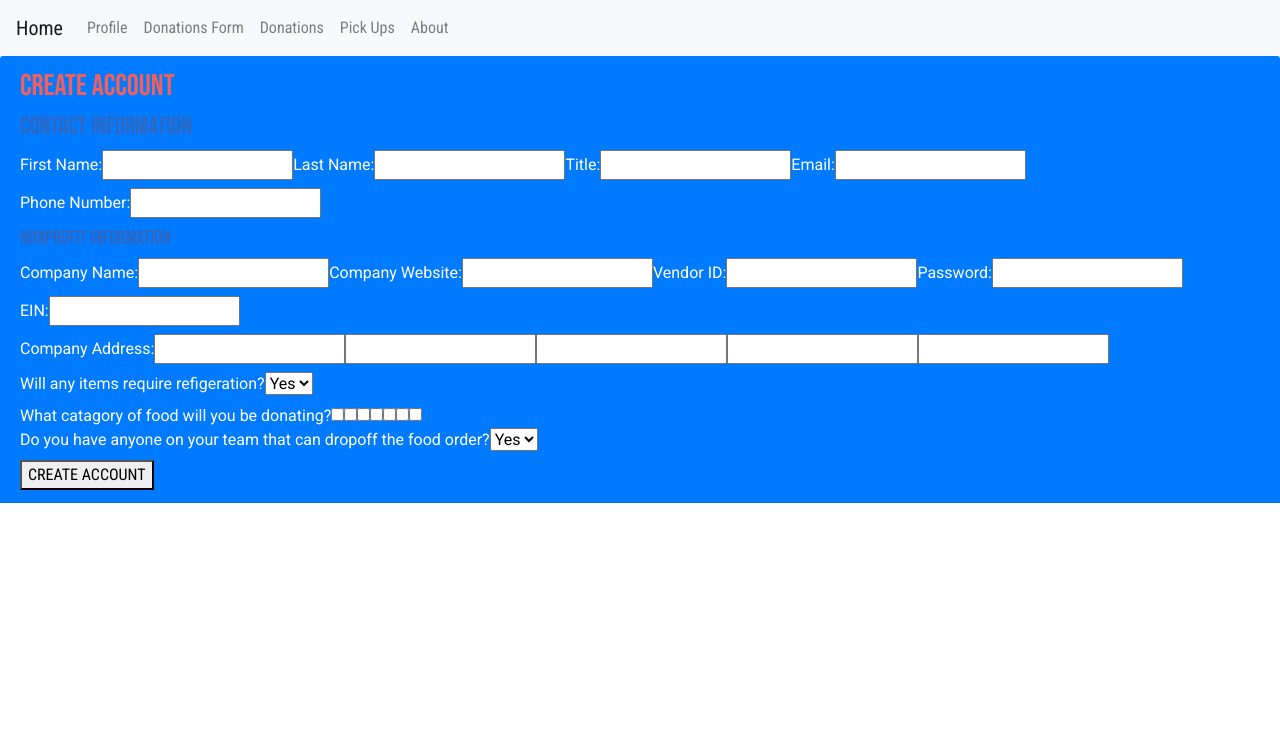
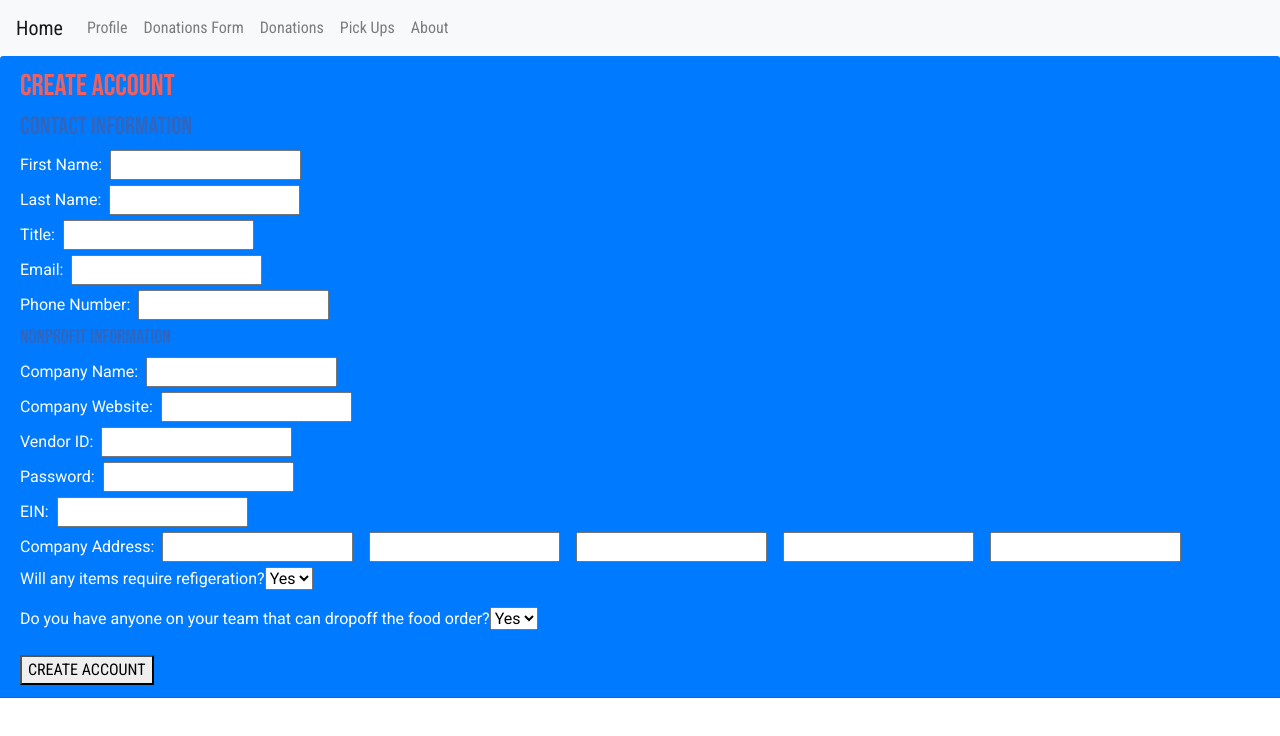
Before and after one commit to cod3rShea/Sharity, a React (Create React App) app in the folder client/: page /restaurant-register in a window 1280 px wide. Shown: the top 736 px of the page. Built offline with nearby package versions, Linux system fonts and the light colour scheme.

Commit message:
WIP commit

```diff
--- a/client/src/components/Login/index.js
+++ b/client/src/components/Login/index.js
@@ -17,6 +17,7 @@ class Login extends Component {
   onChange(e) {
     this.setState({ [e.target.name]: e.target.value })
   }
+
   onSubmit(e) {
     e.preventDefault()
 
--- a/client/src/components/UserFunctions.js
+++ b/client/src/components/UserFunctions.js
@@ -30,3 +30,18 @@ export const login = user => {
       console.log(err)
     })
 }
+
+export const signup = vendor => {
+  return axios
+  .post('users/login', {
+
+  })
+  .then(response => {
+    localStorage.setItem('usertoken', response.data)
+    return response.data
+  })
+  .catch(err => {
+    console.log("Your username or password was not correct");
+    console.log(err)
+  })
+}
--- a/client/src/components/VendorSignUp/index.js
+++ b/client/src/components/VendorSignUp/index.js
@@ -1,110 +1,148 @@
 import React from "react";
+import { login } from './../UserFunctions';
+
+import './style.css';
 
 class VendorSignUp extends React.Component {
+
+    constructor(props) {
+        super(props);
+        this.state = {
+            firstName: '',
+            lastName: '',
+            title: '',
+            email: '',
+            phoneNumber: '',
+            companyName: '',
+            companyWebsite: '',
+            ein: '',
+            vendorId: '',
+            companyAddress: '',
+            companyZip: '',
+            companyCity: '',
+            companyState: '',
+            companyCountry: '',
+            password: '',
+            refigeration: '',
+            dropoff: '',
+        }
+
+        this.onChange = this.onChange.bind(this)
+        this.onSubmit = this.onSubmit.bind(this)
+    }
+
+    onChange(e) {
+        this.setState({ [e.target.name]: e.target.value })
+    }
+
+    onSubmit(e) {
+        e.preventDefault()
+        const resturantVendor = {
+            firstName: this.state.firstName,
+            lastName: this.state.lastName,
+            title: this.state.title,
+            email: this.state.email,
+            phoneNumber: this.state.phoneNumber,
+            companyName: this.state.companyName,
+            companyWebsite: this.state.companyWebsite,
+            ein: this.state.ein,
+            vendorId: this.state.vendorId,
+            companyAddress: this.state.companyAddress,
+            companyZip: this.state.companyZip,
+            companyCity: this.state.companyCity,
+            companyState: this.state.companyState,
+            companyCountry: this.state.companyCountry,
+            password: this.state.password,
+            refigeration: this.state.refigeration,
+            dropoff: this.state.dropoff
+        }
+
+        // signup(resturantVendor).then(res => {
+        //   if (res) {
+        //     this.props.history.push(`/profile`)
+        //   }
+        // })
+      }
+
+
+
     render() {
         return (
-
             <div className="create_business_registration">
                 <div className="card-header bg-primary text-white">
                     <h1>Create account</h1>
 
-          <form className="form">
+                    <form className="form-group">
                         <h2>Contact Information</h2>
-            <label>
-                First Name:
-                <input type="text" name="firstName" value=""/>
-            </label>
-
-            <label>
-                Last Name:
-                <input type="text" name="lastName" value=""/>
-            </label>
-
-            <label>
-                Title:
-            <input type="text" name="title" value="" />
-            </label>
-
-            <label>
-                Email:
-                <input type="text" name="email" value="" />
-            </label>
-
-            <label>
-                Phone Number:
-                <input type="text" name="phoneNumber" value="" />
-            </label>
-
+                        <div>
+                            <label>First Name:</label>
+                            <input className="resturant-input" type="text" name="firstName" value={this.state.firstName} onChange={this.onChange}/>
+                        </div>
+                        <div>
+                            <label>Last Name:</label>
+                            <input className="resturant-input" type="text" name="lastName" value={this.state.lastName} onChange={this.onChange}/>
+                        </div>
+                        <div>
+                            <label>Title:</label>
+                            <input className="resturant-input" type="text" name="title" value={this.state.title} onChange={this.onChange}/>
+                        </div>
+                        <div>
+                            <label htmlFor="email">Email:</label>
+                            <input className="resturant-input" type="text" name="email" value={this.state.email} onChange={this.onChange}/>
+                        </div>
+                        <div>
+                            <label htmlFor="phoneNumber">Phone Number:</label>
+                            <input className="resturant-input" type="text" name="phoneNumber" value={this.state.phoneNumber} onChange={this.onChange}/>
+                        </div>
                         <h3> Nonprofit Information</h3>
-            <label>
-                Company Name:
-                <input type="text" name="companyName" value="" />
-            </label>
-
-            <label>
-                Company Website:
-            <input type="text" name="companyWebsite" value="" />
-            </label>
-
-            <label>
-                Vendor ID:
-                <input type="text" name="vendorID" value="" />
-            </label>
-
-            <label>
-                Password:
-                <input type="text" name="password" value="" />
-            </label>
-
-            <label>
-                EIN:
-                <input type="text" name="ein" value="" />
-            </label>
-
-            <label>
-                   Company Address:
-                   <input type="text" name="street" value="" />
-                   <input type="text" name="city" value="" />
-                   <input type="text" name="state" value="" />
-                   <input type="text" name="zip" value="" />
-                   <input type="text" name="country" value="" />
-               </label>
-
-               <label>
-                   Will any items require refigeration?
-                   <select>
+                        <div>
+                            <label htmlFor="companyName">Company Name:</label>
+                            <input className="resturant-input" type="text" name="companyName" value={this.state.companyName} onChange={this.onChange}/>
+                        </div>
+                        <div>
+                            <label>Company Website:</label>
+                            <input className="resturant-input" type="text" name="companyWebsite" value={this.state.companyWebsite} onChange={this.onChange}/>
+                        </div>
+                        <div>
+                            <label>Vendor ID:</label>
+                            <input className="resturant-input" type="text" name="vendorId" value={this.state.vendorId} onChange={this.onChange}/>
+                        </div>
+                        <div>
+                            <label>Password:</label>
+                            <input className="resturant-input" type="text" name="password" value={this.state.password} onChange={this.onChange}/>
+                        </div>
+                        <div>
+                            <label>EIN:</label>
+                            <input className="resturant-input" type="text" name="ein" value={this.state.ein} onChange={this.onChange} />
+                        </div>
+                        <div>
+                            <label>Company Address:</label>
+                            <input className="address-input" type="text" name="companyAddress" value={this.state.companyAddress} onChange={this.onChange}/>
+                            <input className="address-input" type="text" name="companyCity" value={this.state.companyCity} onChange={this.onChange}/>
+                            <input className="address-input" type="text" name="companyState" value={this.state.companyState} onChange={this.onChange}/>
+                            <input className="address-input" type="text" name="companyZip" value={this.state.companyZip} onChange={this.onChange}/>
+                            <input className="address-input" type="text" name="companyCountry" value={this.state.companyCountry} onChange={this.onChange}/>
+                        </div>
+                        <div>
+                            <label>Will any items require refigeration?</label>
+                            <select value={this.state.refigeration}>
                                 <option value="yes">Yes</option>
                                 <option value="no">No</option>
                             </select>
-               </label>
-
-               <div>
-                   What catagory of food will you be donating?
-
-                    <input type="checkbox" id="produce" name="produce"/>
-                    <input type="checkbox" id="dairy" name="dairy"/>
-                    <input type="checkbox" id="meat" name="meat"/>
-                    <input type="checkbox" id="grain" name="grain"/>
-                    <input type="checkbox" id="cannedItems" name="cannedItems"/>
-                    <input type="checkbox" id="boxedItems" name="boxedItems"/>
-                    <input type="checkbox" id="other" name="other"/>
                         </div>
-
-               <label>
-                   Do you have anyone on your team that can dropoff the food order?
-                   <select>
+                        <div className ="drop-off-section">
+                            <label>Do you have anyone on your team that can dropoff the food order?</label>
+                            <select value={this.state.dropoff}>
                                 <option value="yes">Yes</option>
                                 <option value="no">No</option>
                             </select>
-               </label>
-
+                        </div>
                     </form>
                 <button
                 type="submit"
                 className="button button_wide">
                 CREATE ACCOUNT
                 </button>
-
             </div>
         </div>
       );
--- /dev/null
+++ b/client/src/components/VendorSignUp/style.css
@@ -0,0 +1,15 @@
+.address-input {
+    margin: 0 .5rem;
+}
+
+.resturant-input {
+    margin-left: .5rem;
+}
+
+.drop-off-section  {
+    margin-top: .5rem;
+}
+
+.drop-off-selector  {
+    margin-left: .5rem;
+}
```
Also changed, not shown: 1 other file (tests, documents, lock files or other folders). Lines whose indentation alone changed are shown as unchanged.
